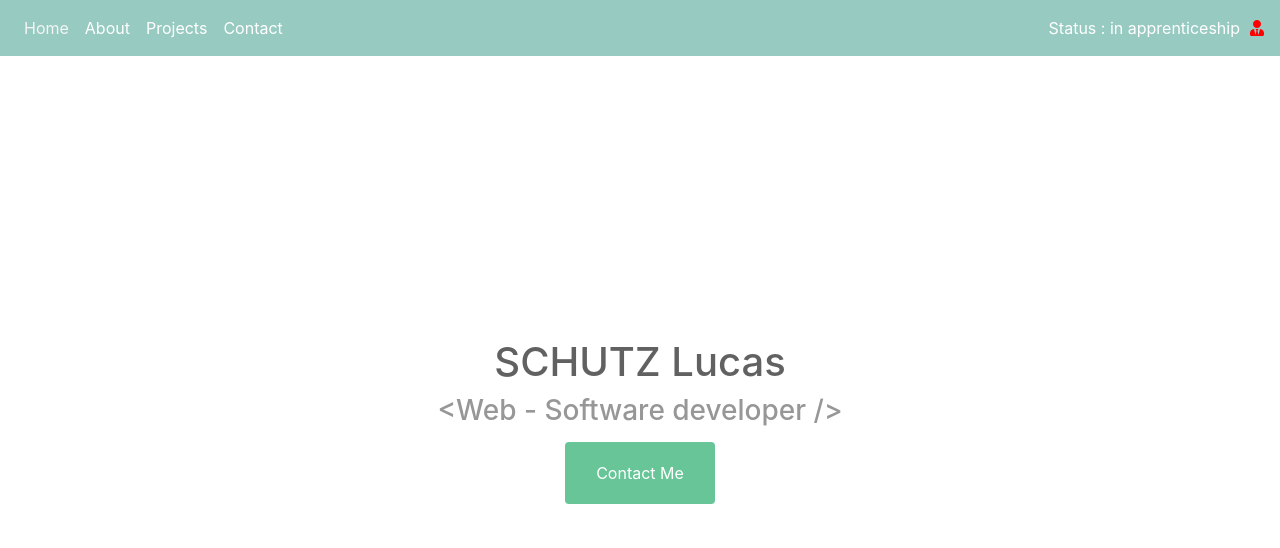
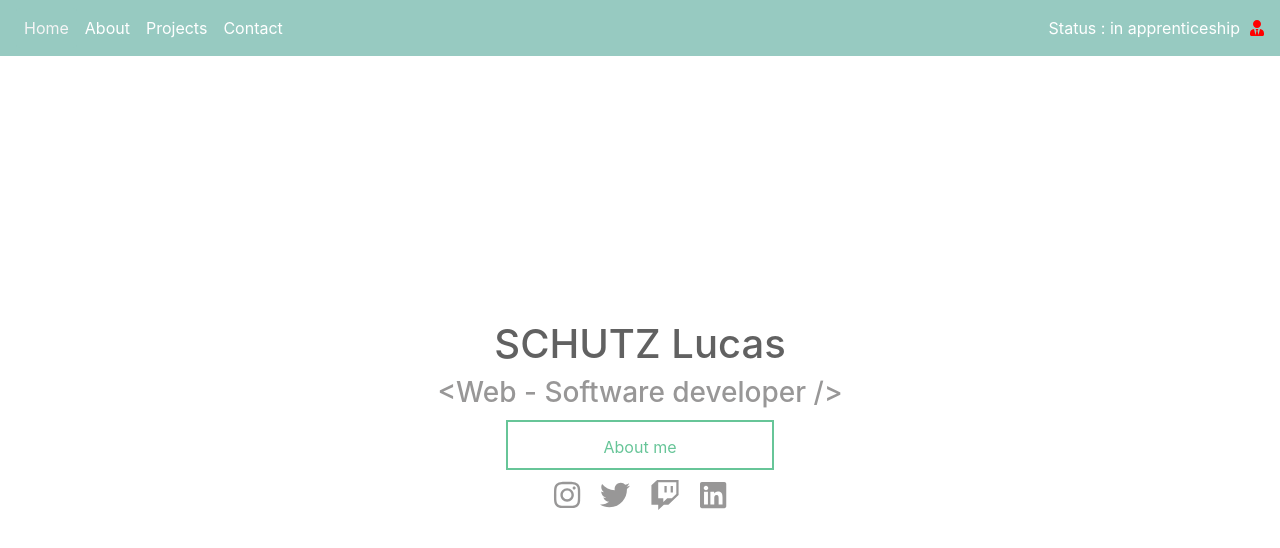
Before and after one commit to MOSvisio/portfolio-react, a React (Create React App) app: page / in a window 1280 px wide. Shown: the top 548 px of the page. Built offline with nearby package versions, Linux system fonts and the light colour scheme.

Commit message:
rework home page, minor change

```diff
--- a/src/App.css
+++ b/src/App.css
@@ -1,26 +1,5 @@
-.App {
-  text-align: center;
-}
-
-.App-logo {
-  animation: App-logo-spin infinite 20s linear;
-  height: 40vmin;
-  pointer-events: none;
-}
-
-.App-header {
-  background-color: #282c34;
-  min-height: 100vh;
-  display: flex;
-  flex-direction: column;
-  align-items: center;
-  justify-content: center;
-  font-size: calc(10px + 2vmin);
-  color: white;
-}
-
-.App-link {
-  color: #61dafb;
+strong {
+  color: lightseagreen;
 }
 
 @keyframes App-logo-spin {
--- a/src/Pages/About.css
+++ b/src/Pages/About.css
@@ -38,6 +38,10 @@ h1 {
     margin-right: 5px;
 }
 .about-content .icon a:hover{
+    color: lightseagreen;
+}
+
+.job a {
     color: lightseagreen;
 }
 
--- a/src/Pages/About.js
+++ b/src/Pages/About.js
@@ -8,7 +8,7 @@ const About = () => {
     const props = useSpring({
         opacity: 1,
         from: { opacity: 0 },
-
+        config: {duration: 500}
     });
 
 
@@ -20,7 +20,7 @@ const About = () => {
                 <a href="https://github.com/MOSvisio" rel="noopener noreferrer" target="_blank"><FontAwesomeIcon icon={['fab', 'github']} /></a>
             </div>
             <p>
-                Praesent interdum ullamcorper mauris in hendrerit. Mauris dapibus nisi et augue luctus, at convallis arcu facilisis. Donec sem tellus, tincidunt id ipsum sit amet, consequat semper risus. Donec eu tincidunt eros. Nunc sollicitudin augue sit amet mi ultricies mollis. Pellentesque habitant morbi tristique senectus et netus et malesuada fames ac turpis egestas. Integer dui arcu, finibus vel lacus ut, tristique viverra nulla. Donec a massa imperdiet, porta quam a, semper orci. Mauris tempor in dolor sed auctor. Ut tincidunt, urna sed sollicitudin finibus, diam turpis aliquet mauris, vel tincidunt massa ex et lacus. Orci varius natoque penatibus et magnis dis parturient montes, nascetur ridiculus mus. Sed ac velit ante. Integer nec eros rutrum ipsum tempus sollicitudin et id odio.
+                Praesent <strong>strong word </strong>interdum ullamcorper mauris in hendrerit. Mauris dapibus nisi et augue luctus, at convallis arcu facilisis. Donec sem tellus, tincidunt id ipsum sit amet, consequat semper risus. Donec eu tincidunt eros. Nunc sollicitudin augue sit amet mi ultricies mollis. Pellentesque habitant morbi tristique senectus et netus et malesuada fames ac turpis egestas. Integer dui arcu, finibus vel lacus ut, tristique viverra nulla. Donec a massa imperdiet, porta quam a, semper orci. Mauris tempor in dolor sed auctor. Ut tincidunt, urna sed sollicitudin finibus, diam turpis aliquet mauris, vel tincidunt massa ex et lacus. Orci varius natoque penatibus et magnis dis parturient montes, nascetur ridiculus mus. Sed ac velit ante. Integer nec eros rutrum ipsum tempus sollicitudin et id odio.
             </p>
             <div>
             <hr />
--- a/src/Pages/Contact.css
+++ b/src/Pages/Contact.css
@@ -30,6 +30,30 @@ textarea[name='text'] {
 
 #send-btn {
     width: 100%;
+    border: #67C598 solid 2px;
+    color: #67C598;
+    height: 50px;
+    text-align: center;
+    line-height: 50px;
+    display: block;
+    background: white;
+}
+
+#send-btn:disabled {
+    border: rgba(103, 197, 152, 0.4) solid 2px;
+    color: rgba(103, 197, 152, 0.4);
+    background: rgba(211, 211, 211, 0.2);
+}
+
+#send-btn:not(:disabled):hover {
+    background-color: rgba(117, 227, 174, 0.3);
+    text-decoration: none;
+}
+
+#send-btn:disabled:hover {
+    border: rgba(103, 197, 152, 0.4) solid 2px;
+    color: rgba(103, 197, 152, 0.4);
+    background: rgba(211, 211, 211, 0.2);
 }
 
 @media (max-width: 767px)
--- a/src/Pages/Contact.js
+++ b/src/Pages/Contact.js
@@ -66,6 +66,7 @@ const Contact = ({functionParent}) => {
     const props = useSpring({
         opacity: 1,
         from: { opacity: 0 },
+        config: {duration: 500}
       })
 
     const fadeInComponent = () => {
@@ -116,7 +117,7 @@ const Contact = ({functionParent}) => {
                         </div>
                     </div>
                         { !load ? (
-                            <button id="send-btn" className="btn btn-primary" disabled>Send Mail</button>
+                            <button id="send-btn" className="" disabled>Send Mail</button>
                         ) : (
                             <div className="spinner-border text-primary" role="status">
                                 <span className="sr-only">Loading...</span>
--- a/src/Pages/Home.css
+++ b/src/Pages/Home.css
@@ -6,20 +6,53 @@
     text-align: center;
 }
 
-.home-content a {
-    margin: auto;
-    margin-top: 15px;
-    line-height: 50px;
-    width: 150px;
-    background-color: #67C598;
-    color: white;
-    box-shadow: 0;
-    border: 0;
-    text-align: center;
+.container-button .button:hover{
+    background-color: rgba(117, 227, 174, 0.3);
+    text-decoration: none;
 }
 
-.home-content a:hover {
-    background-color: #75E3AE;
+.container-button {
+    display: flex;
+    flex-direction: row;
+    justify-content: center;
+}
+
+.container-button .button {
+    border: #67C598 solid 2px;
+    color: #67C598;
+    height: 50px;
+    width: 30%;
+    text-align: center;
+    line-height: 50px;
+    display: block;
+    margin: 10px;
+}
+@media (max-width: 767px) {
+    .container-button .button {
+        width: 100%;
+    }
+}
+
+.container-social {
+    width: 100%;
+    display: flex;
+    flex-direction: row;
+    justify-content: center;
+}
+
+.container-social a {
+    display: block;
+    color: #989797;
+}
+
+.container-social a:hover {
+    color: #67C598;
+}
+
+.container-social svg {
+    font-size: 30px;
+    margin: 10px;
+    margin-top: 0;
 }
 
 .home-content h3 {
--- a/src/Pages/Home.js
+++ b/src/Pages/Home.js
@@ -1,6 +1,8 @@
 import React from 'react';
 import { Link } from "react-router-dom";
 import { Spring } from 'react-spring/renderprops';
+import { FontAwesomeIcon } from '@fortawesome/react-fontawesome'
+
 import './Home.css';
 
 const speed = 50
@@ -48,9 +50,15 @@ class Home extends React.Component {
                 {props => <div className="home-content" style={props}>
                         <h1>SCHUTZ Lucas</h1>
                         <h3 id="title">{this.state.currentText}</h3>
-                        <Link to="/contact">
-                            <a class="btn btn-primary" href="/contact" role="button">Contact Me</a>
-                        </Link>
+                        <div className="container-button">
+                            <Link className="button btn-about" to="/about">About me</Link>
+                        </div>
+                        <div className="container-social">
+                            <a rel="noopener noreferrer" href="https://www.instagram.com/lucasschutz57/" target="_blank"><FontAwesomeIcon icon={['fab', 'instagram']} /></a>
+                            <a rel="noopener noreferrer" href="https://twitter.com/schtz_lucas" target="_blank"><FontAwesomeIcon icon={['fab', 'twitter']} /></a>
+                            <a rel="noopener noreferrer" href="https://twitch.tv/mosvisio/" target="_blank"><FontAwesomeIcon icon={['fab', 'twitch']} /></a>
+                            <a rel="noopener noreferrer" href="https://www.linkedin.com/in/lucas-schutz-208883143/" target="_blank"><FontAwesomeIcon icon={['fab', 'linkedin']} /></a>
+                        </div>
                 </div>}
             </Spring>
         );
--- a/src/Pages/Project.css
+++ b/src/Pages/Project.css
@@ -5,6 +5,19 @@
     min-width: 50ch;
     user-select: none;
     border: black solid 1px;
+}
+@media (max-width: 767px) {
+    .rootCard {
+        min-width: 30ch;
+    }
+
+    .cardSpring {
+        min-height: 15ch;
+    }
+
+    .c {
+        min-height: 15ch;
+    }
 }
 
 .cardSpring {
--- a/src/Pages/Project.js
+++ b/src/Pages/Project.js
@@ -5,23 +5,30 @@ import './Project.css'
 const Project = ({ image, alt, title, lien, text, techno }) => {
 
     const [flipped, set] = useState(false)
+    const [size, setSize] = useState(window.innerWidth)
+
     const { opacity } = useSpring({
-        opacity: flipped ? 1 : 0,
+        opacity: (flipped) ? 1 : 0,
         config: {mass : 5, tension: 500, friction: 80 }
     })
 
+    function resetSize() {
+        setSize(window.innerWidth)
+    }
+
+    window.addEventListener("resize", resetSize)
 
 
     return (
         <div className="rootCard">
-            <div className="cardSpring" onMouseEnter={() => set(state => !state)} onMouseLeave={() => set(state =>!state)}>
-                <a.div class="c front" style={{/*opacity: opacity.interpolate(o => 1 - o), */backgroundImage: 'url(' + image + ')'}}>
+            <div className="cardSpring" onClick={() => set(state => !state)} onMouseEnter={() => set(state => !state)} onMouseLeave={() => set(state =>!state)}>
+                <a.div className="c front" style={{backgroundImage: 'url(' + image + ')'}}>
 
                 </a.div>
-                <a.div class="c back" style={{opacity}}>
+                <a.div className="c back" style={size >= 767 ? {opacity} : {opacity: 1}}>
                     <h3>{title}</h3>
                     <p>{text} <br />
-                    <strong>Langage : </strong>{techno}</p>
+                    <b>Langage : </b>{techno}</p>
                     <div className="btn-github-container">
                         { lien &&
                             <a rel="noopener noreferrer" href={lien} className="btn-github" target="_blank">Github</a>
--- a/src/Pages/Projects.js
+++ b/src/Pages/Projects.js
@@ -13,6 +13,7 @@ const Projects = () => {
     const props = useSpring({
         opacity: 1,
         from: { opacity: 0 },
+        config: {duration: 500}
     })
 
     return (
```
Also changed, not shown: 1 other file (tests, documents, lock files or other folders).
